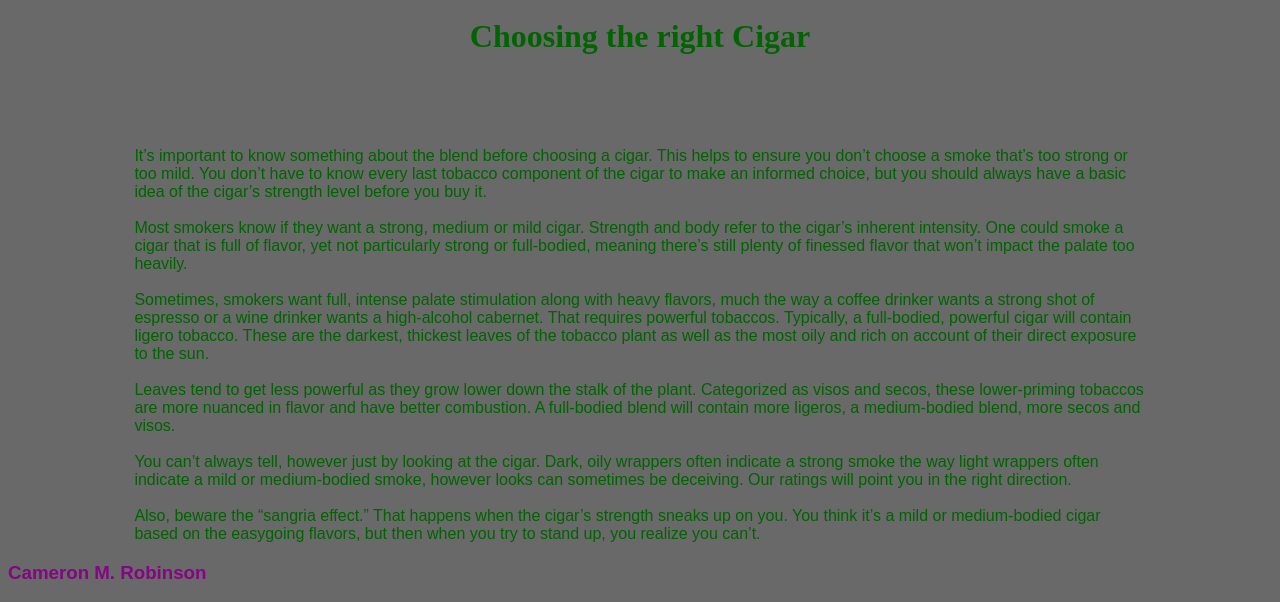
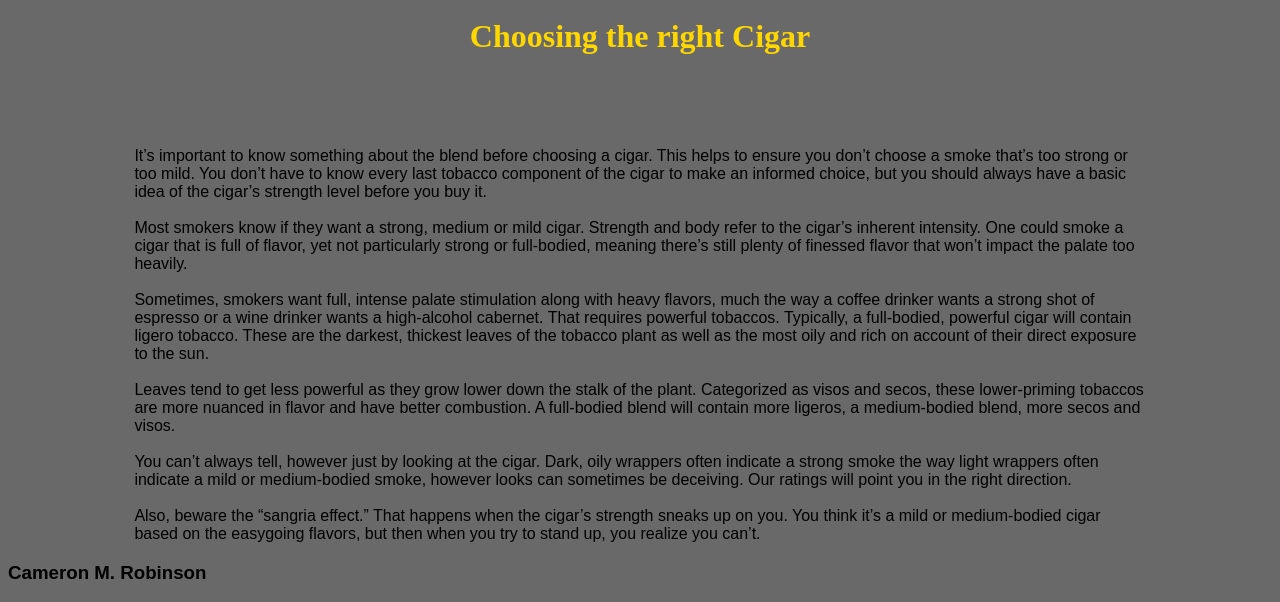
Before and after one commit to camrobinson6/deployment, a website: page index.html in a window 1280 px wide. Shown: the part 485-1087 px from the top of the page. Drawn offline with Linux system fonts and the light colour scheme.

Commit message:
updated css added

```diff
--- a/styles.css
+++ b/styles.css
@@ -4,13 +4,13 @@
 
 
 h1 {
-color: darkgreen;
+color: gold;
 text-align: center;
 }
 
 p {
     font-family: fantasy;
-    color: darkgreen;
+    color: black;
 }
 
 .center {
@@ -26,5 +26,5 @@ p {
 
   h3 {
       font-family: fantasy;
-      color: rgb(133, 5, 133);
+      color: black;
   }
```
